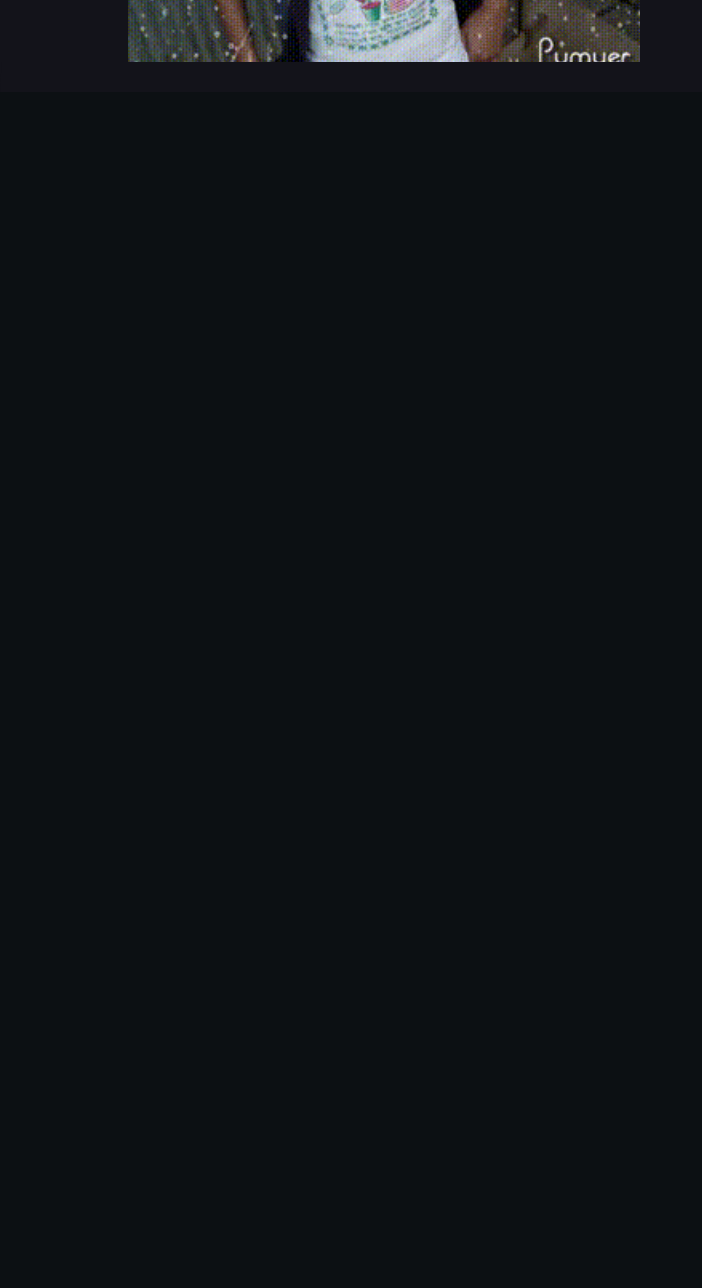
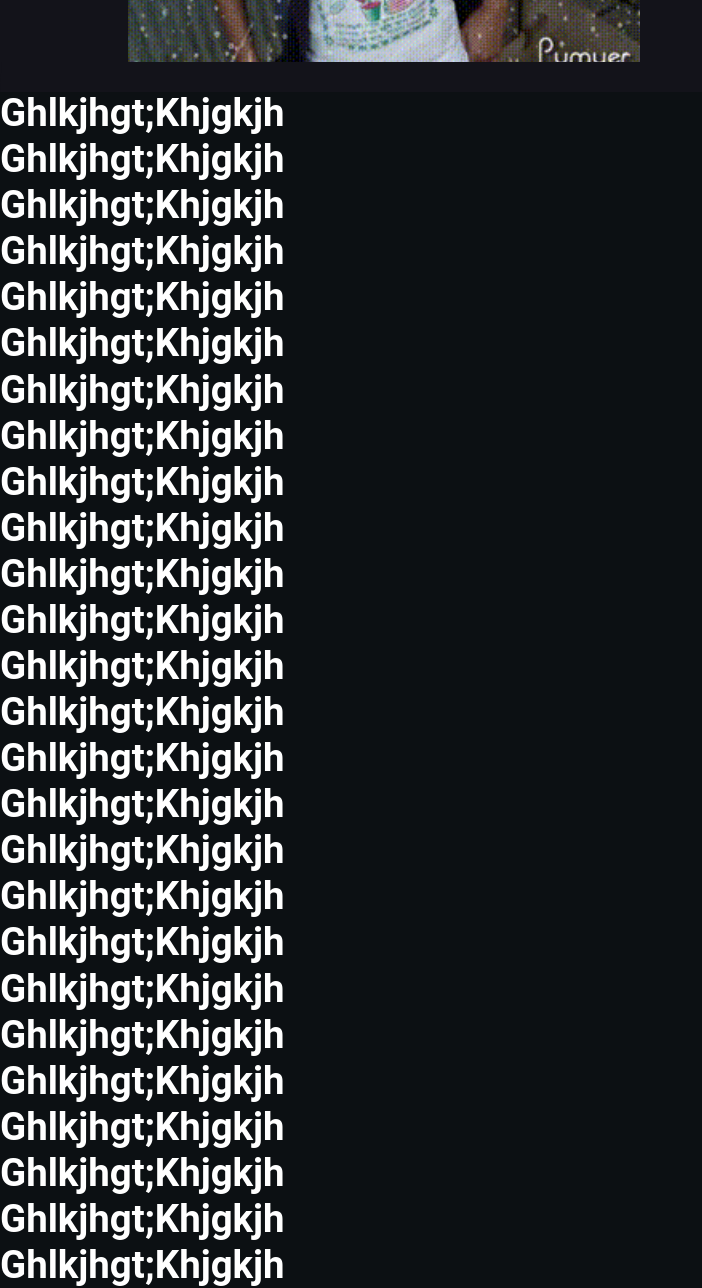
Before and after one commit to atik-hasan-zinna/atik-reposoitory, a plain HTML site: page index.html in a window 1280 px wide. Shown: the part 500-1788 px from the top of the page, without its empty margins (0-702 px from the left). Before the commit the page ends 800 px from the top, so only its background shows below. Drawn offline with Linux system fonts and the light colour scheme; a web font is replaced by a local one.

Commit message:
first commit

```diff
--- a/index.html
+++ b/index.html
@@ -77,5 +77,34 @@
 
 <!-- Custom js file link  -->
 <link rel="stylesheet" href="./js/script.js">
+
+
+<h1>ghlkjhgt;khjgkjh</h1>
+<h1>ghlkjhgt;khjgkjh</h1>
+<h1>ghlkjhgt;khjgkjh</h1>
+<h1>ghlkjhgt;khjgkjh</h1>
+<h1>ghlkjhgt;khjgkjh</h1>
+<h1>ghlkjhgt;khjgkjh</h1>
+<h1>ghlkjhgt;khjgkjh</h1>
+<h1>ghlkjhgt;khjgkjh</h1>
+<h1>ghlkjhgt;khjgkjh</h1>
+<h1>ghlkjhgt;khjgkjh</h1>
+<h1>ghlkjhgt;khjgkjh</h1>
+<h1>ghlkjhgt;khjgkjh</h1>
+<h1>ghlkjhgt;khjgkjh</h1>
+<h1>ghlkjhgt;khjgkjh</h1>
+<h1>ghlkjhgt;khjgkjh</h1>
+<h1>ghlkjhgt;khjgkjh</h1>
+<h1>ghlkjhgt;khjgkjh</h1>
+<h1>ghlkjhgt;khjgkjh</h1>
+<h1>ghlkjhgt;khjgkjh</h1>
+<h1>ghlkjhgt;khjgkjh</h1>
+<h1>ghlkjhgt;khjgkjh</h1>
+<h1>ghlkjhgt;khjgkjh</h1>
+<h1>ghlkjhgt;khjgkjh</h1>
+<h1>ghlkjhgt;khjgkjh</h1>
+<h1>ghlkjhgt;khjgkjh</h1>
+<h1>ghlkjhgt;khjgkjh</h1>
+<h1>ghlkjhgt;khjgkjh</h1>
 </body>
 </html>
```
Also changed, not shown: 1 other file.
